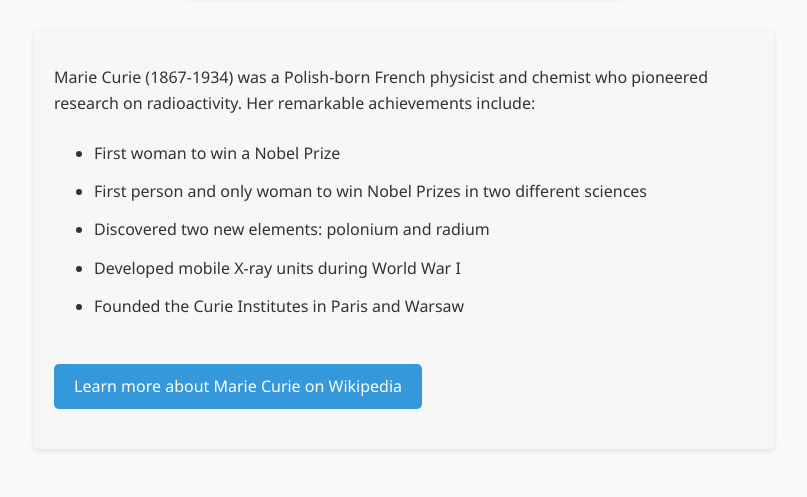
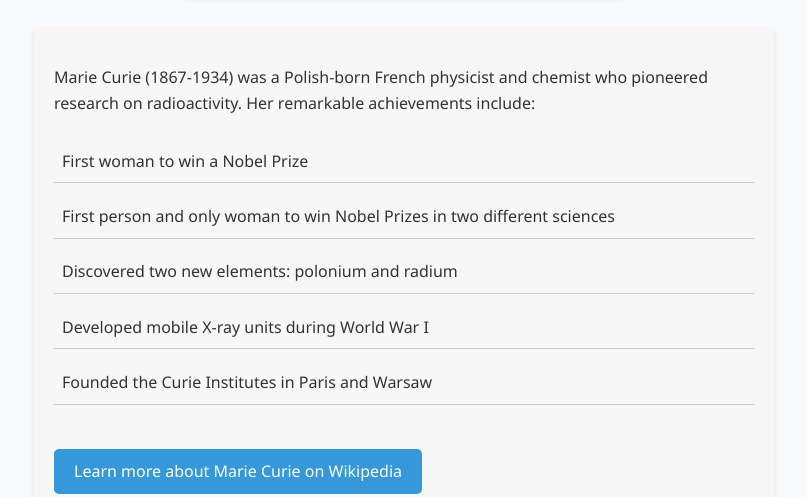
Before and after one commit to nurf21/Tribute-Page, a plain HTML site: page index.html in a window 1280 px wide. Shown: the part 530-1027 px from the top of the page, without its empty margins (236-1043 px from the left). Drawn offline with Linux system fonts and the light colour scheme.

Commit message:
Added overflow-wrap, overflow, transition, and hover effects to various elements in styles.css

```diff
--- a/styles.css
+++ b/styles.css
@@ -8,6 +8,7 @@ main {
   display: flex;
   flex-direction: column;
   align-items: center;
+  overflow-wrap: break-word;
 }
 
 #title {
@@ -24,6 +25,7 @@ main {
   max-width: 800px;
   border-radius: 5px;
   box-shadow: 0 2px 5px rgba(0,0,0,0.1);
+  overflow: hidden;
 }
 
 #image {
@@ -33,6 +35,11 @@ main {
   margin: 0 auto;
   border-radius: 3px;
   object-fit: cover;
+  transition: transform 0.3s ease;
+}
+
+#image:hover {
+  transform: scale(1.1);
 }
 
 #img-caption {
@@ -51,14 +58,19 @@ main {
   background-color: #f7f7f7;
   border-radius: 5px;
   box-shadow: 0 2px 5px rgba(0,0,0,0.1);
+  overflow-wrap: break-word;
 }
 
 #tribute-info ul {
   margin: 1.5rem 0;
+  list-style: none;
+  padding: 0;
 }
 
 #tribute-info li {
   margin-bottom: 0.8rem;
+  padding: 0.5rem;
+  border-bottom: 1px solid #ccc;
 }
 
 #tribute-link {
```
